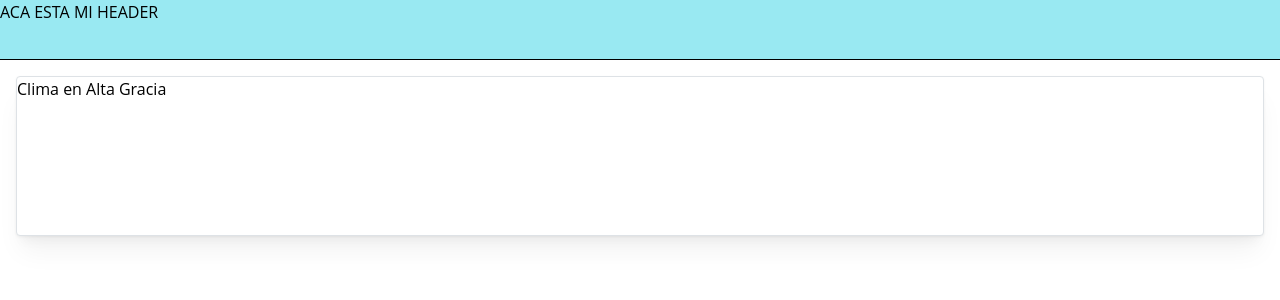
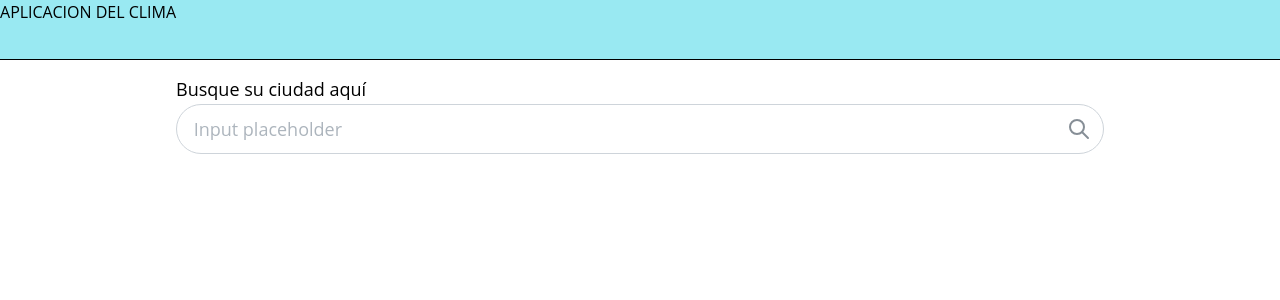
Before and after one commit to celisanguedolce/app-clima, a React (Vite) app: page / in a window 1280 px wide. Shown: the top 300 px of the page. Built offline with nearby package versions, Linux system fonts and the light colour scheme; no server answers.

Commit message:
llamadas a Apis terminadas, hooks creados

```diff
--- a/package.json
+++ b/package.json
@@ -13,10 +13,10 @@
     "@mantine/core": "^8.3.13",
     "@mantine/hooks": "^8.3.13",
     "@tabler/icons-react": "^3.36.1",
-    "axios": "^1.13.2",
     "react": "^19.2.0",
     "react-dom": "^19.2.0",
-    "react-router": "^7.12.0"
+    "react-router": "^7.12.0",
+    "swr": "^2.3.8"
   },
   "devDependencies": {
     "@eslint/js": "^9.39.1",
--- /dev/null
+++ b/src/components/BuscadorClima.jsx
@@ -0,0 +1,8 @@
+/// ACA GENERO EL BOTON PARA BUSCAR EL CLIMA DE LAS DIFERENTES CIUDADES ///
+
+import { TextInput } from "@mantine/core";
+import { IconSearch } from "@tabler/icons-react";
+
+export const BuscadorClima = () => {
+  return <TextInput size="lg" radius="xl" label="Busque su ciudad aquí" placeholder="Input placeholder" rightSection={<IconSearch />} />;
+};
--- /dev/null
+++ b/src/components/CardClima.jsx
@@ -0,0 +1,18 @@
+// CREO LA CARD QUE VA A CONTENER EL CLIMA DE MI CIUDAD QUE TRAIGA LA APPI//
+
+import { Card, CardSection, Text, Button, Image } from "@mantine/core";
+
+export const CardClima = ({ infoClima }) => {
+  console.log(infoClima);
+  return (
+    <Card shadow="xl" withBorder>
+      <CardSection>
+        <Image src="https://raw.githubusercontent.com/mantinedev/mantine/master/.demo/images/bg-8.png" height={160} alt="Norway" />
+      </CardSection>
+      <Text fw={500}>{infoClima.name}</Text>
+      <Button color="blue" fullWidth mt="md" radius="md">
+        AÑADIR A FAVORITOS{" "}
+      </Button>
+    </Card>
+  );
+};
--- /dev/null
+++ b/src/hooks/useCurrentCity.jsx
@@ -0,0 +1,28 @@
+// generar un custom hook que consiga las coordenadas del navegado, llame a useCityByCoords y me devuelva la ciudad actual.
+
+import { useEffect, useState } from "react";
+
+export const useCurrentCity = () => {
+  // ciudad: contiene la ciudad donde está el usuario //
+  const [ciudad, setCiudad] = useState("");
+  const [error, setError] = useState(null);
+
+  useEffect(() => {
+    navigator.geolocation.getCurrentPosition(
+      async (position) => {
+        const { latitude, longitude } = position.coords;
+        try {
+          const res = await fetch(`https://nominatim.openstreetmap.org/reverse?format=json&lat=${latitude}&lon=${longitude}`);
+          const data = await res.json();
+
+          setCiudad(data.address.city || data.address.town || data.address.village);
+        } catch {
+          setError("No se pudo obtener la ciudad");
+        }
+      },
+      () => setError("Permiso de geolocalizacion: Denegado"),
+    );
+  }, []);
+
+  return { ciudad, error };
+};
--- a/src/pages/Home.jsx
+++ b/src/pages/Home.jsx
@@ -1,9 +1,19 @@
-import { Button, Card } from "@mantine/core";
+import { Loader } from "@mantine/core";
+import { BuscadorClima } from "../components/BuscadorClima";
+import { CardClima } from "../components/CardClima";
+import { useCurrentCity } from "../hooks/useCurrentCity";
+import { useClima } from "../services/useClima";
 
 export const Home = () => {
+  const { ciudad, error: errorCity } = useCurrentCity();
+
+  const { data, isLoading, error: errorClima } = useClima(ciudad);
+
   return (
-    <Card withBorder shadow="md" mih="10rem">
-      <Card.Section>Clima en Alta Gracia</Card.Section>
-    </Card>
+    <>
+      {isLoading && <Loader />}
+      {data && <CardClima infoClima={data} />}
+      <BuscadorClima />
+    </>
   );
 };
--- a/src/pages/Layout.jsx
+++ b/src/pages/Layout.jsx
@@ -1,4 +1,4 @@
-import { AppShell } from "@mantine/core";
+import { AppShell, Container } from "@mantine/core";
 import { Outlet } from "react-router";
 
 import LayoutModules from "./Layout.module.css";
@@ -6,9 +6,11 @@ import LayoutModules from "./Layout.module.css";
 export const Layout = () => {
   return (
     <AppShell padding="md" header={{ height: 60 }} classNames={LayoutModules}>
-      <AppShell.Header bg="cyan.2">ACA ESTA MI HEADER</AppShell.Header>
+      <AppShell.Header bg="cyan.2">APLICACION DEL CLIMA</AppShell.Header>
       <AppShell.Main>
-        <Outlet />
+        <Container>
+          <Outlet />
+        </Container>
       </AppShell.Main>
     </AppShell>
   );
--- /dev/null
+++ b/src/services/fetcherClima.js
@@ -0,0 +1,4 @@
+// Aca configure la funcion fetcher necesaria para swr para fetchear info
+const BASE_URL = "http://api.openweathermap.org";
+
+export const fetcherClima = (endpoint) => fetch(`${BASE_URL}${endpoint}`).then((res) => res.json());
--- /dev/null
+++ b/src/services/useClima.js
@@ -0,0 +1,20 @@
+import useSWR from "swr";
+import { fetcherClima } from "./fetcherClima";
+
+export const useClima = (ciudad) => {
+  const API_KEY = import.meta.env.VITE_OPENWEATHER_KEY; //para ocultar la api key y que no se exponga y para eso cree el archivo.env//
+
+  if (!API_KEY) {
+    console.warn("VITE_OPENWEATHER_KEY no está configurada en el entorno");
+  }
+
+  const endpoint = ciudad ? `/data/2.5/weather?q=${encodeURIComponent(ciudad)}&lang=es&appid=${API_KEY}` : null;
+
+  return useSWR(endpoint, fetcherClima, {
+    refreshInterval: 10 * 60 * 1000,
+    dedupingInterval: 10 * 60 * 1000,
+    revalidateOnFocus: false,
+    revalidateOnReconnect: false,
+    shouldRetryOnError: false,
+  });
+};
```
Also changed, not shown: src/main.jsx (+4 -7 lines), src/services/useIcon.js (added), 2 other files (tests, documents, lock files or other folders).
